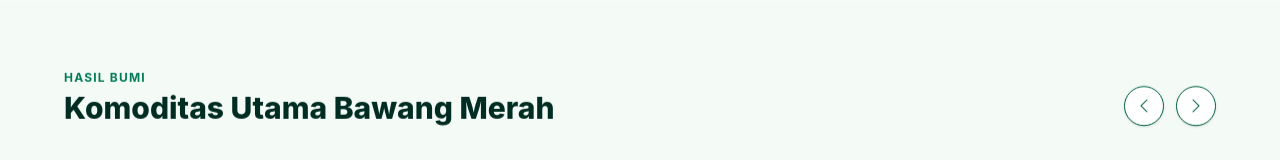
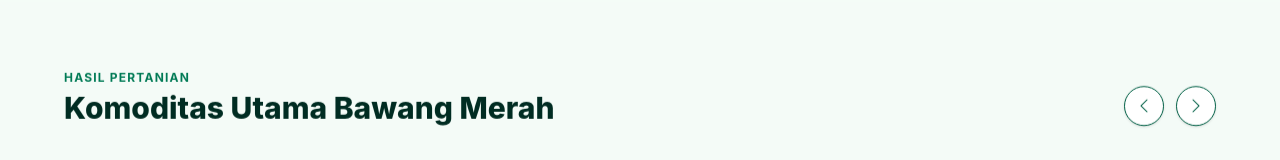
Before and after one commit to 66adamfahriansyah/ppko, a React (Vite) app: page / in a window 1280 px wide. Shown: the part 761-921 px from the top of the page. Built offline with nearby package versions, Linux system fonts and the light colour scheme; no server answers; grey boxes are pictures that could not be loaded.

Commit message:
feat: create Home page component with navigation, hero section, and scroll animations

```diff
--- a/src/pages/Home.jsx
+++ b/src/pages/Home.jsx
@@ -219,7 +219,7 @@ function Home() {
         <div className="max-w-6xl mx-auto">
           <div className="flex justify-between items-end mb-10 animate-on-scroll animate-fade-up">
             <div>
-              <span className="text-xs font-bold text-emerald-700 uppercase tracking-widest block mb-1">Hasil Bumi</span>
+              <span className="text-xs font-bold text-emerald-700 uppercase tracking-widest block mb-1">Hasil Pertanian</span>
               <h2 className="text-3xl font-extrabold text-emerald-950">Komoditas Utama Bawang Merah</h2>
             </div>
             <div className="flex items-center gap-3">
@@ -272,7 +272,7 @@ function Home() {
                         <strong className="text-emerald-800 font-bold text-base">{item.tonase}</strong>
                       </div>
                       <div>
-            <span className="text-gray-400 block">Luas Lahan</span>
+                        <span className="text-gray-400 block">Luas Lahan</span>
                         <strong className="text-gray-700 font-bold text-base">{item.luas}</strong>
                       </div>
                     </div>
@@ -280,9 +280,9 @@ function Home() {
                 </div>
               );
             })}
-            </div>
           </div>
-        </section>
+        </div>
+      </section>
 
       {/* 4. MARKETPLACE SECTION */}
       <section id="marketplace" className="py-20 px-6 md:px-12 bg-white">
```
